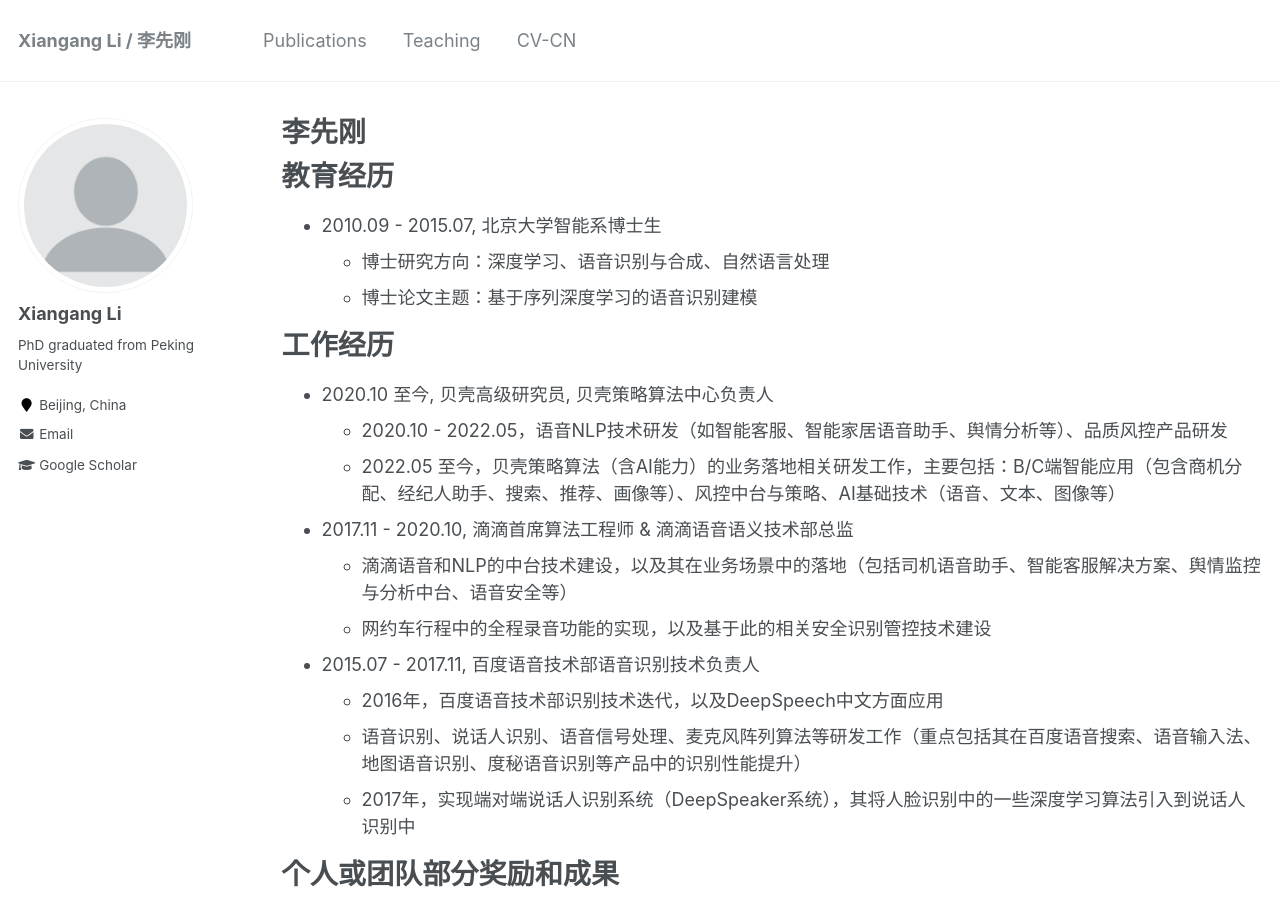
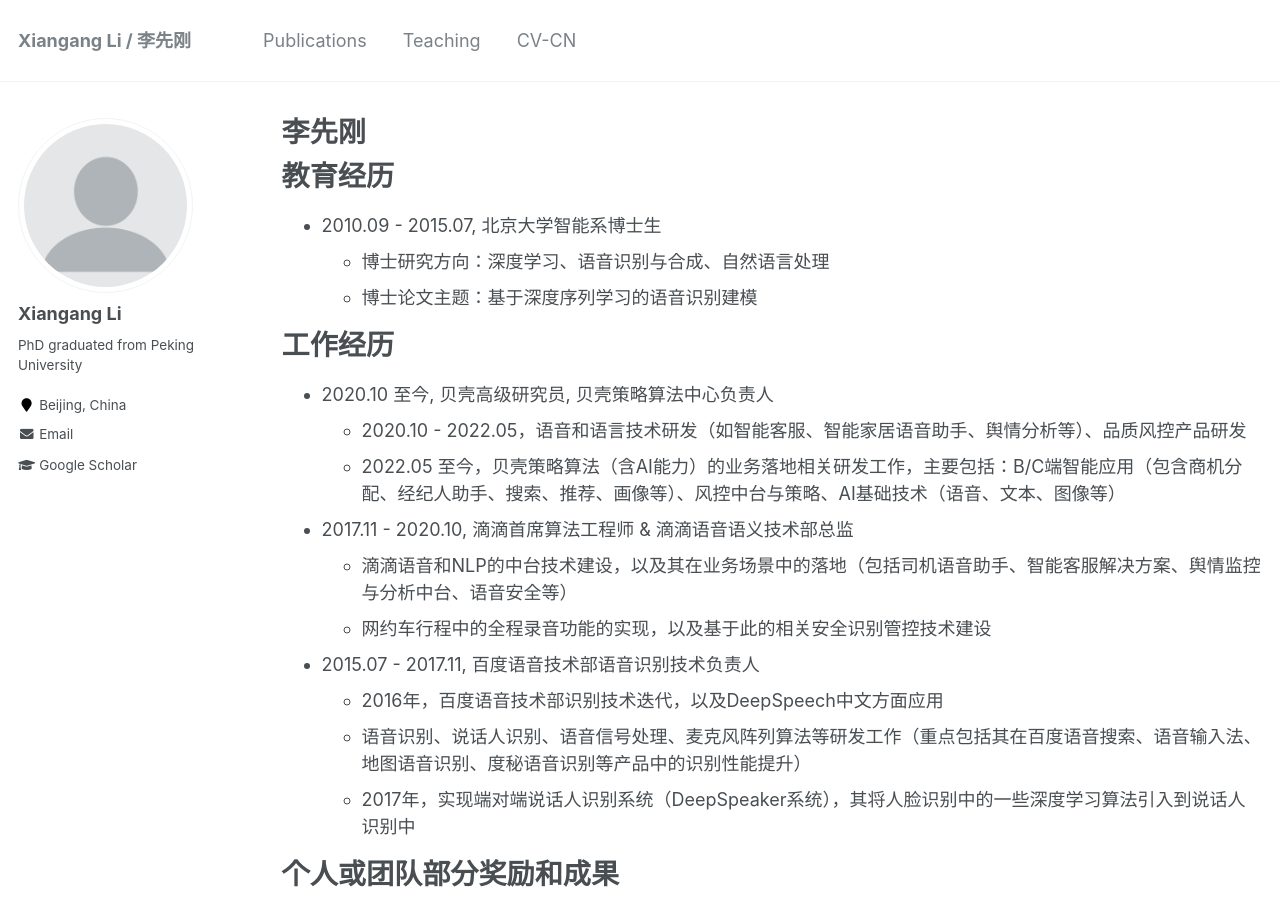
Before and after one commit to xiangangli/xiangangli.github.io, a Jekyll site: the page built from _pages/cv-cn.md, in a window 1280 px wide and 900 px high. Built offline with Jekyll 4.4.1, drawn with Linux system fonts in a browser that asks for light colours.

Commit message:
update cv

```diff
--- a/_pages/cv-cn.md
+++ b/_pages/cv-cn.md
@@ -13,12 +13,12 @@ redirect_from:
 ======
 * 2010.09 - 2015.07,    北京大学智能系博士生
   * 博士研究方向：深度学习、语音识别与合成、自然语言处理
-  * 博士论文主题：基于序列深度学习的语音识别建模
+  * 博士论文主题：基于深度序列学习的语音识别建模
 
 工作经历
 ======
 * 2020.10 至今,       贝壳高级研究员, 贝壳策略算法中心负责人
-  * 2020.10 - 2022.05，语音NLP技术研发（如智能客服、智能家居语音助手、舆情分析等）、品质风控产品研发
+  * 2020.10 - 2022.05，语音和语言技术研发（如智能客服、智能家居语音助手、舆情分析等）、品质风控产品研发
   * 2022.05 至今，贝壳策略算法（含AI能力）的业务落地相关研发工作，主要包括：B/C端智能应用（包含商机分配、经纪人助手、搜索、推荐、画像等）、风控中台与策略、AI基础技术（语音、文本、图像等）
 * 2017.11 - 2020.10,    滴滴首席算法工程师 & 滴滴语音语义技术部总监
   * 滴滴语音和NLP的中台技术建设，以及其在业务场景中的落地（包括司机语音助手、智能客服解决方案、舆情监控与分析中台、语音安全等）
```
